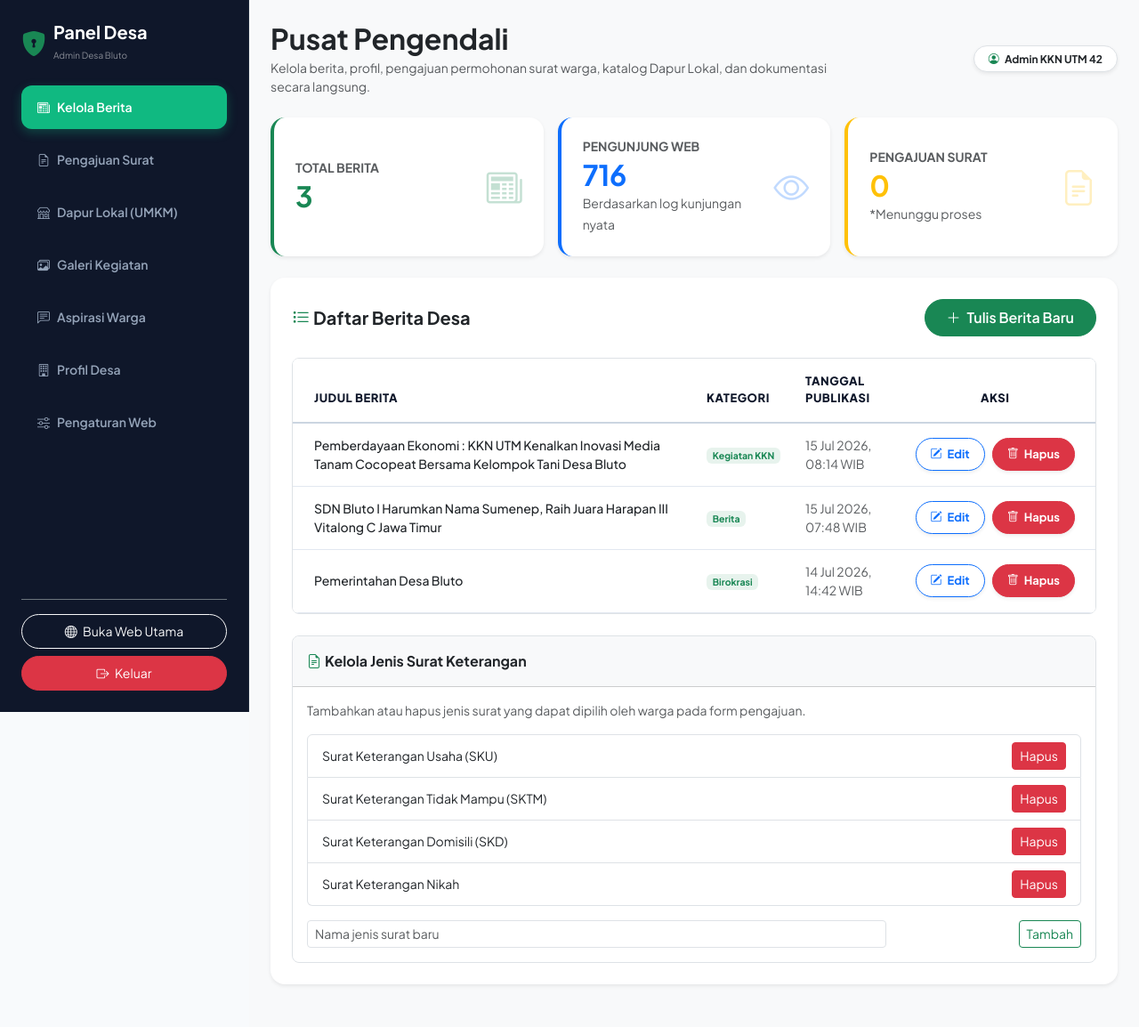
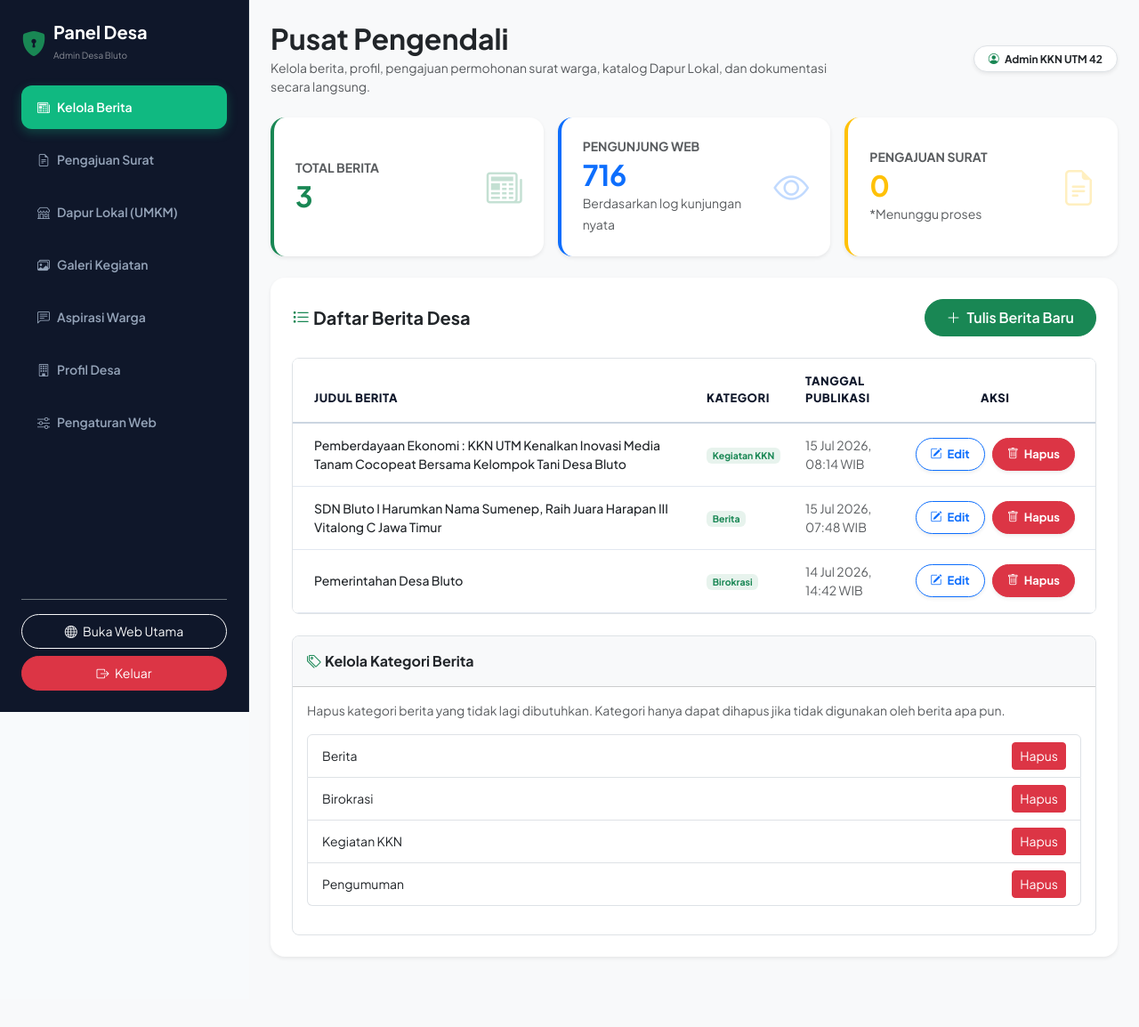
Before and after one commit to CodeNoAya/web_fix_kkn, a PHP site: page /admin.php in a window 1280 px wide. Shown: the whole page at 89% size. After the commit the page ends 1076 px from the top, so only its background shows below. Run offline with PHP 8.4, Linux system fonts and the light colour scheme; a user stored in the database is signed in; data comes from the database, SQL or seed files in the repository; both versions use the stored data as it was after the commit.

```diff
--- a/Web_KKN_Bluto-main/admin.php
+++ b/Web_KKN_Bluto-main/admin.php
@@ -536,6 +536,27 @@ try {
     $aspirasiList = [];
 }
 
+if ($_SERVER['REQUEST_METHOD'] == 'POST' && isset($_POST['hapus_kategori_berita'])) {
+    $id_hapus = (int)($_POST['id_kategori'] ?? 0);
+    if ($id_hapus > 0) {
+        try {
+            $stmtCheck = $koneksi->prepare("SELECT COUNT(*) FROM berita WHERE id_kategori = :id");
+            $stmtCheck->execute([':id' => $id_hapus]);
+            $countBerita = (int)$stmtCheck->fetchColumn();
+
+            if ($countBerita > 0) {
+                $error_msg = 'Kategori masih digunakan oleh berita. Hapus atau ubah kategori berita terkait terlebih dahulu.';
+            } else {
+                $stmtDelKat = $koneksi->prepare("DELETE FROM kategori_berita WHERE id_kategori = :id");
+                $stmtDelKat->execute([':id' => $id_hapus]);
+                $success_msg = 'Kategori berita berhasil dihapus.';
+            }
+        } catch (PDOException $e) {
+            $error_msg = 'Gagal menghapus kategori berita: ' . $e->getMessage();
+        }
+    }
+}
+
 try {
     $stmtCount = $koneksi->query("SELECT COUNT(*) FROM berita");
     $totalBerita = $stmtCount->fetchColumn();
@@ -558,6 +579,13 @@ try {
     $beritaList = $stmtAll->fetchAll(PDO::FETCH_ASSOC);
 } catch (PDOException $e) {
     $beritaList = [];
+}
+
+try {
+    $stmtKategoriList = $koneksi->query("SELECT * FROM kategori_berita ORDER BY nama_kategori ASC");
+    $kategoriList = $stmtKategoriList->fetchAll(PDO::FETCH_ASSOC);
+} catch (PDOException $e) {
+    $kategoriList = [];
 }
 
 try {
@@ -954,8 +982,33 @@ try {
                                     </tbody>
                                 </table>
                             </div>
+
+                            <div class="card border rounded-3 overflow-hidden mt-4">
+                                <div class="card-header bg-light py-3 px-3 fw-bold text-dark">
+                                    <i class="bi bi-tags me-1 text-success"></i>Kelola Kategori Berita
+                                </div>
+                                <div class="card-body p-3">
+                                    <p class="text-muted small mb-3">Hapus kategori berita yang tidak lagi dibutuhkan. Kategori hanya dapat dihapus jika tidak digunakan oleh berita apa pun.</p>
+
+                                    <?php if (!empty($kategoriList)): ?>
+                                        <div class="list-group mb-3">
+                                            <?php foreach ($kategoriList as $kat): ?>
+                                                <div class="d-flex justify-content-between align-items-center list-group-item">
+                                                    <div class="small text-dark"><?= htmlspecialchars($kat['nama_kategori']) ?></div>
+                                                    <form action="admin.php" method="POST" onsubmit="return confirm('Hapus kategori berita ini?');">
+                                                        <input type="hidden" name="hapus_kategori_berita" value="1">
+                                                        <input type="hidden" name="id_kategori" value="<?= (int)$kat['id_kategori'] ?>">
+                                                        <button type="submit" class="btn btn-sm btn-danger">Hapus</button>
+                                                    </form>
+                                                </div>
+                                            <?php endforeach; ?>
+                                        </div>
+                                    <?php else: ?>
+                                        <div class="alert alert-light small text-muted">Belum ada kategori berita terdaftar.</div>
+                                    <?php endif; ?>
+                                </div>
+                            </div>
                         </div>
-
 
                         <div class="tab-pane fade" id="profil-pane" role="tabpanel">
                             <div class="mb-4">
@@ -1088,43 +1141,6 @@ try {
                             </div>
                         </div>
 
-
-                            <div class="card border rounded-3 overflow-hidden mt-4">
-                                <div class="card-header bg-light py-3 px-3 fw-bold text-dark">
-                                    <i class="bi bi-file-earmark-text me-1 text-success"></i>Kelola Jenis Surat Keterangan
-                                </div>
-                                <div class="card-body p-3">
-                                    <p class="text-muted small mb-3">Tambahkan atau hapus jenis surat yang dapat dipilih oleh warga pada form pengajuan.</p>
-
-                                    <?php if (!empty($jenisSuratList)): ?>
-                                        <div class="list-group mb-3">
-                                            <?php foreach ($jenisSuratList as $jenis): ?>
-                                                <div class="d-flex justify-content-between align-items-center list-group-item">
-                                                    <div class="small text-dark"><?= htmlspecialchars($jenis['nama']) ?></div>
-                                                    <form action="admin.php" method="POST" onsubmit="return confirm('Hapus jenis surat ini?');">
-                                                        <input type="hidden" name="hapus_jenis_surat" value="1">
-                                                        <input type="hidden" name="id_jenis" value="<?= (int)$jenis['id'] ?>">
-                                                        <button type="submit" class="btn btn-sm btn-danger">Hapus</button>
-                                                    </form>
-                                                </div>
-                                            <?php endforeach; ?>
-                                        </div>
-                                    <?php else: ?>
-                                        <div class="alert alert-light small text-muted">Belum ada jenis surat terdaftar.</div>
-                                    <?php endif; ?>
-
-                                    <form action="admin.php" method="POST" class="row g-2">
-                                        <input type="hidden" name="tambah_jenis_surat" value="1">
-                                        <div class="col-9">
-                                            <input type="text" name="nama_jenis" class="form-control form-control-sm" placeholder="Nama jenis surat baru" required>
-                                        </div>
-                                        <div class="col-3 text-end">
-                                            <button type="submit" class="btn btn-sm btn-outline-success">Tambah</button>
-                                        </div>
-                                    </form>
-                                </div>
-                            </div>
-
                         <div class="tab-pane fade" id="settings-pane" role="tabpanel">
                             <div class="mb-4">
                                 <h5 class="fw-bold mb-1 text-dark"><i class="bi bi-sliders text-success me-1"></i>Kelola Statistik & Anggaran Landing Page</h5>
@@ -1193,6 +1209,42 @@ try {
                             <div class="mb-4">
                                 <h5 class="fw-bold mb-1 text-dark"><i class="bi bi-file-earmark-text text-success me-1"></i>Pengajuan Surat Warga</h5>
                                 <p class="text-muted small mb-0">Verifikasi dan tindak lanjuti berkas permohonan surat keterangan yang diajukan warga secara mandiri.</p>
+                            </div>
+
+                            <div class="card border rounded-3 overflow-hidden mb-4">
+                                <div class="card-header bg-light py-3 px-3 fw-bold text-dark">
+                                    <i class="bi bi-file-earmark-text me-1 text-success"></i>Kelola Jenis Surat Keterangan
+                                </div>
+                                <div class="card-body p-3">
+                                    <p class="text-muted small mb-3">Tambahkan atau hapus jenis surat yang dapat dipilih oleh warga pada form pengajuan.</p>
+
+                                    <?php if (!empty($jenisSuratList)): ?>
+                                        <div class="list-group mb-3">
+                                            <?php foreach ($jenisSuratList as $jenis): ?>
+                                                <div class="d-flex justify-content-between align-items-center list-group-item">
+                                                    <div class="small text-dark"><?= htmlspecialchars($jenis['nama']) ?></div>
+                                                    <form action="admin.php" method="POST" onsubmit="return confirm('Hapus jenis surat ini?');">
+                                                        <input type="hidden" name="hapus_jenis_surat" value="1">
+                                                        <input type="hidden" name="id_jenis" value="<?= (int)$jenis['id'] ?>">
+                                                        <button type="submit" class="btn btn-sm btn-danger">Hapus</button>
+                                                    </form>
+                                                </div>
+                                            <?php endforeach; ?>
+                                        </div>
+                                    <?php else: ?>
+                                        <div class="alert alert-light small text-muted">Belum ada jenis surat terdaftar.</div>
+                                    <?php endif; ?>
+
+                                    <form action="admin.php" method="POST" class="row g-2">
+                                        <input type="hidden" name="tambah_jenis_surat" value="1">
+                                        <div class="col-9">
+                                            <input type="text" name="nama_jenis" class="form-control form-control-sm" placeholder="Nama jenis surat baru" required>
+                                        </div>
+                                        <div class="col-3 text-end">
+                                            <button type="submit" class="btn btn-sm btn-outline-success">Tambah</button>
+                                        </div>
+                                    </form>
+                                </div>
                             </div>
 
                             <div class="table-responsive rounded-3 border">
--- a/Web_KKN_Bluto-main/pages/home.php
+++ b/Web_KKN_Bluto-main/pages/home.php
@@ -172,10 +172,6 @@ try {
                     <i class="bi bi-geo-alt-fill me-1"></i> Sumenep & Sekitarnya
                 </div>
                 <div class="list-group list-group-flush">
-                    <div class="list-group-item d-flex justify-content-between align-items-center py-2 px-3">
-                        <span class="small fw-semibold"><i class="bi bi-moon me-2 text-success"></i>Imsak</span>
-                        <span class="badge bg-dark rounded-pill fw-bold" id="prayer-imsak">--:--</span>
-                    </div>
                     <div class="list-group-item d-flex justify-content-between align-items-center py-2 px-3 bg-success bg-opacity-5">
                         <span class="small fw-semibold"><i class="bi bi-sunrise me-2 text-success"></i>Subuh</span>
                         <span class="badge bg-success rounded-pill fw-bold" id="prayer-subuh">--:--</span>
--- a/Web_KKN_Bluto-main/templates/footer.php
+++ b/Web_KKN_Bluto-main/templates/footer.php
@@ -140,7 +140,6 @@ if (file_exists($settings_file)) {
         }
 
         const prayerTimes = {
-            'imsak': '04:08',
             'subuh': '04:18',
             'dzuhur': '11:34',
             'ashar': '14:55',
```
Also changed, not shown: Web_KKN_Bluto-main/assets/img/1784101720_6a573b58626d8.png (added), Web_KKN_Bluto-main/assets/img/1784103281_6a57417168412.jpeg (added), Web_KKN_Bluto-main/assets/img/1784103541_6a57427544409.jpg (added), Web_KKN_Bluto-main/assets/img/1784103670_6a5742f61d167.jpg (added), Web_KKN_Bluto-main/config/web_desa.sqlite.
